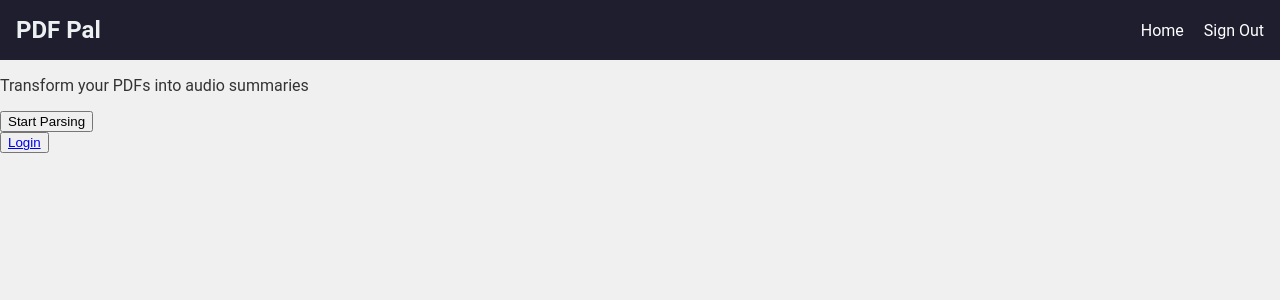
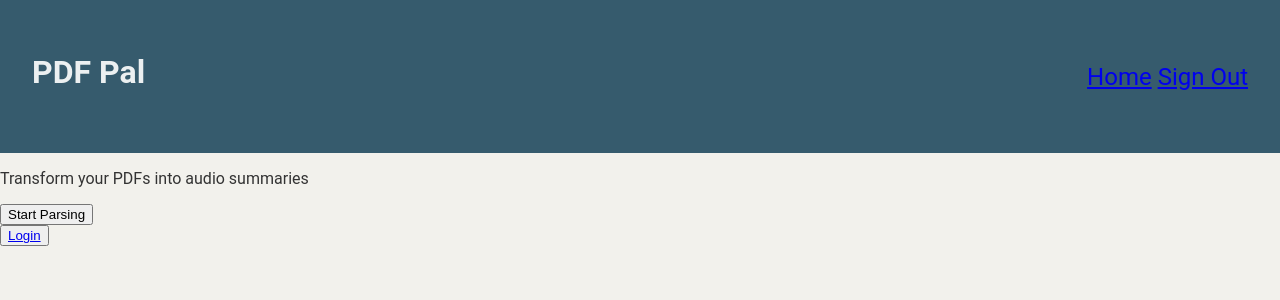
Before and after one commit to kaleb-asfaw/pdfParser, a Flask app: page / in a window 1280 px wide. Shown: the top 300 px of the page. Run offline with Flask 3, Linux system fonts and the light colour scheme.

Commit message:
improve layout.html

```diff
--- a/app/static/main.css
+++ b/app/static/main.css
@@ -1,3 +1,28 @@
+/* styling for layout.html */
+.layout-body {
+
+    margin: 0;
+    font-family: 'Roboto', sans-serif;
+    background-color: #F2F1EC;
+    color: #333;
+}
+
+.layout h1 nav a{
+    font-size: 1.5rem;
+    color: #ecf0f1
+}
+
+.layout-header {
+    background-color: #365B6D;
+    padding: 2rem;
+    display: flex;
+    justify-content: space-between;
+    align-items: center;
+    color: #fff;
+    font-size: 1.5rem;
+}
+
+
 /* Styling for login, register pages (buttons, cards, text, etc.) */
 .login-body {
     margin: 0;
@@ -32,7 +57,7 @@
 h1 {
     color: #ecf0f1;
     margin-bottom: 30px;
-    font-size: 24px;
+    font-size: 2rem;
 }
 
 form {
@@ -127,12 +152,7 @@ input {
     background: #FFFFF0;
 }
 
-header {
-    background-color: #2c3e50;
-    color: white;
-    padding: 10px 0;
-    text-align: center;
-}
+
 
 .navbar {
     display: flex;
@@ -207,7 +227,7 @@ header {
 }
 
 .header {
-    background-color: #1e1e2f;
+    background-color: #365B6D;
     padding: 1rem;
     display: flex;
     justify-content: space-between;
--- a/app/templates/layout.html
+++ b/app/templates/layout.html
@@ -6,17 +6,17 @@
     <title>PDF Pal - My Library</title>
     <link rel="stylesheet" href="../static/main.css">
 </head>
-<body class="library-body">
-    <header class="header">
-        <h1>PDF Pal</h1>
+<body class="layout-body">
+    <header class="layout-header">
+        <h1 class="layout">PDF Pal</h1>
         <nav>
-            <a href="home.html">Home</a>
-            <a href="login.html">Sign Out</a>
+            <a class="layout" href="./">Home</a>
+            <a class="layout" href="./login">Sign Out</a>
         </nav>
     </header>
     <div>
         {% block content %}{% endblock %}
     </div>
 
-</body class="library-body">
+</body>
 </html>
```
